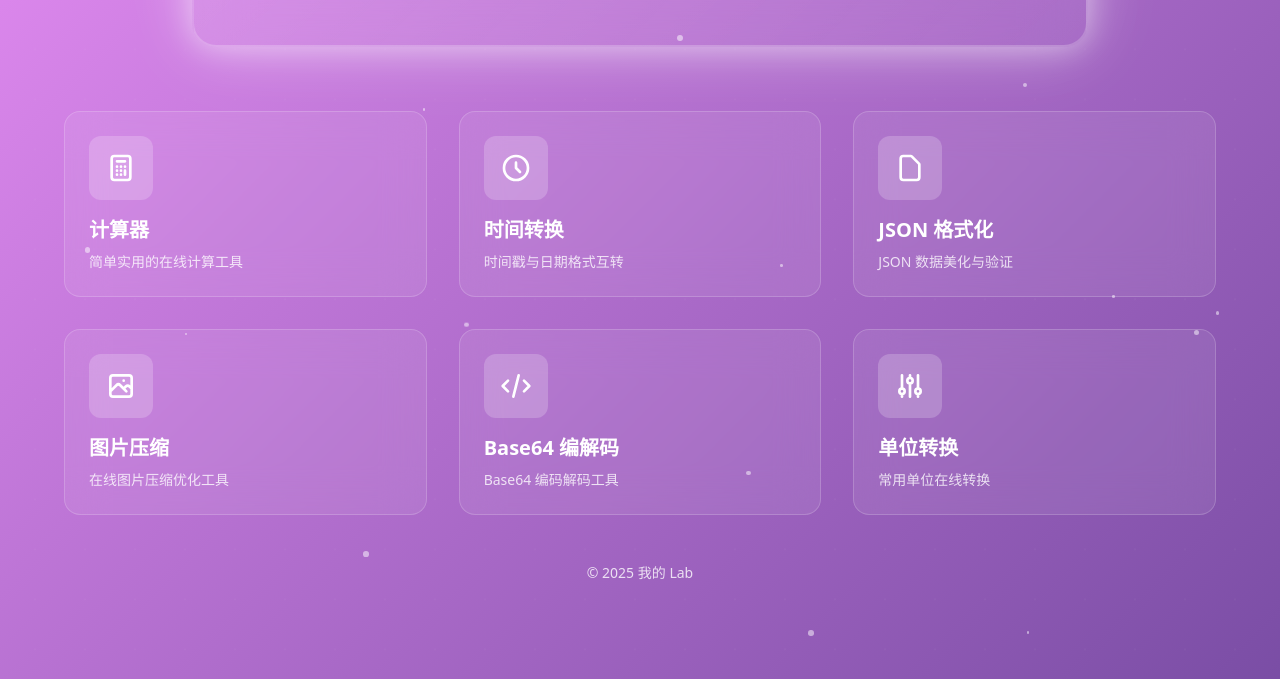
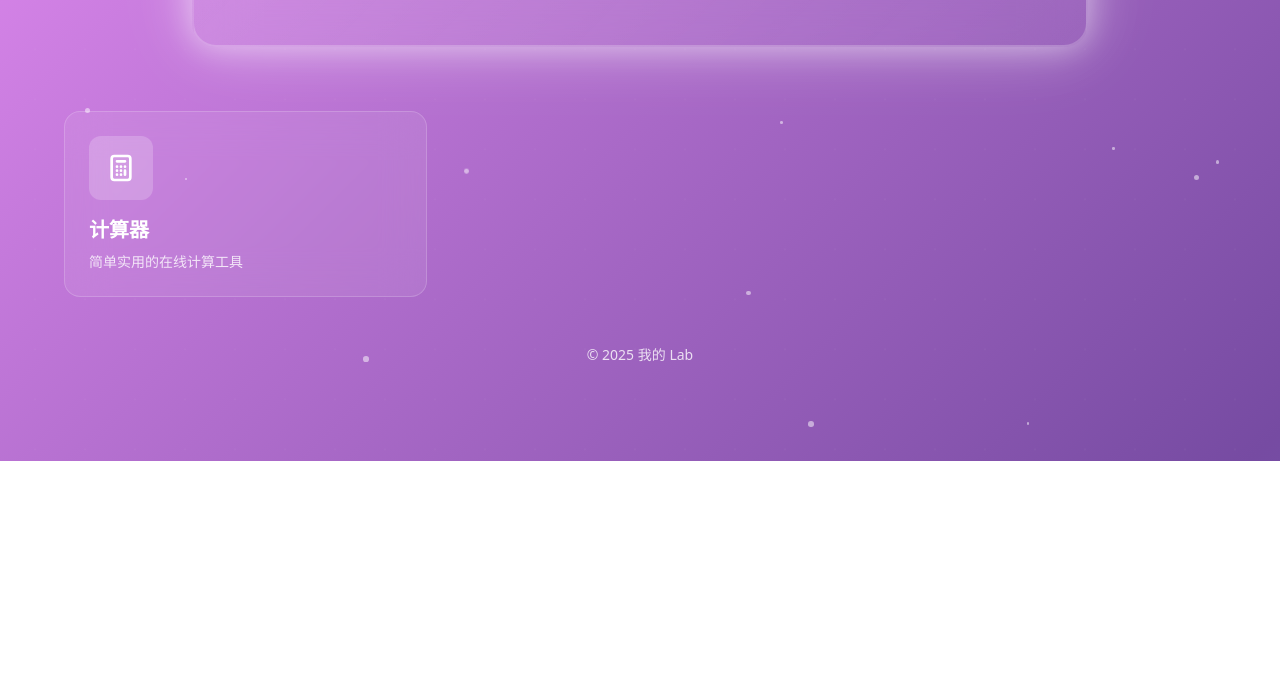
Before and after one commit to lulubiu/lab-dev-blog, a plain HTML site: page index.html in a window 1280 px wide. Shown: the part 521-1200 px from the top of the page. After the commit the page ends 982 px from the top, so only its background shows below. Drawn offline with nearby package versions, Linux system fonts and the light colour scheme.

Commit message:
add - logo & optimize something

```diff
--- a/index.html
+++ b/index.html
@@ -3,7 +3,40 @@
 <head>
     <meta charset="UTF-8">
     <meta name="viewport" content="width=device-width, initial-scale=1.0">
-    <title>我的 Lab</title>
+
+    <!-- SEO 基础标签 -->
+    <title>我的 Lab - 一些有趣好玩的创意小工具</title>
+    <meta name="description" content="我做的一些小工具，没什么大用，但我个人觉得很有意思。欢迎来我的个人实验室玩">
+    <meta name="robots" content="index, follow">
+    <link rel="canonical" href="https://lab.lulubiu.com/" />
+
+    <!-- Open Graph 标签（社交媒体分享优化） -->
+    <meta property="og:type" content="website">
+    <meta property="og:title" content="我的 Lab - 一些有趣好玩的创意小工具">
+    <meta property="og:description" content="我做的一些小工具，没什么大用，但我个人觉得很有意思。欢迎来我的个人实验室玩">
+    <meta property="og:url" content="https://lab.lulubiu.com/">
+    <meta property="og:site_name" content="我的 Lab">
+    <!-- <meta property="og:image" content="https://lab.lulubiu.com/og-image.jpg"> -->
+
+    <!-- Twitter Card 标签 -->
+    <meta name="twitter:card" content="summary_large_image">
+    <meta name="twitter:title" content="我的 Lab - 一些有趣好玩的创意小工具">
+    <meta name="twitter:description" content="我做的一些小工具，没什么大用，但我个人觉得很有意思。欢迎来我的个人实验室玩">
+    <!-- <meta name="twitter:image" content="https://lab.lulubiu.com/twitter-image.jpg"> -->
+    <meta property="og:site_name" content="我的 Lab">
+    <!-- <meta property="og:image" content="https://lab.lulubiu.com/og-image.jpg"> -->
+
+    <!-- Twitter Card 标签 -->
+    <meta name="twitter:card" content="summary_large_image">
+    <meta name="twitter:title" content="我的 Lab - 一些有趣好玩的创意小工具">
+    <meta name="twitter:description" content="我做的一些小工具，没什么大用，但我个人觉得很有意思。欢迎来我的个人实验室玩">
+    <!-- <meta name="twitter:image" content="https://lab.lulubiu.com/twitter-image.jpg"> -->
+
+    <!-- 网站图标 -->
+    <link rel="icon" href="public/favicon.ico" type="image/x-icon">
+    <link rel="icon" href="public/logo.svg" type="image/svg+xml">
+    <link rel="apple-touch-icon" href="public/logo.png">
+
     <script src="https://cdn.tailwindcss.com"></script>
     <link rel="stylesheet" href="styles.css">
 </head>
@@ -15,7 +48,7 @@
                 我的 Lab
             </h1>
             <p class="text-xl md:text-2xl text-white/90 mb-8">
-                我觉得有趣、好玩的 idea
+                我做的一些小工具，没什么大用，但我个人觉得很有意思。欢迎来我的个人实验室玩
             </p>
         </div>
 
@@ -57,56 +90,6 @@
                 <p class="text-white/80 text-sm">简单实用的在线计算工具</p>
             </div>
 
-            <div class="tool-card glass-effect rounded-2xl p-6 cursor-pointer">
-                <div class="icon-wrapper flex items-center justify-center w-16 h-16 bg-white/20 rounded-xl mb-4">
-                    <svg class="w-8 h-8 text-white" fill="none" stroke="currentColor" viewBox="0 0 24 24">
-                        <path stroke-linecap="round" stroke-linejoin="round" stroke-width="2" d="M12 8v4l3 3m6-3a9 9 0 11-18 0 9 9 0 0118 0z"></path>
-                    </svg>
-                </div>
-                <h3 class="text-xl font-semibold text-white mb-2">时间转换</h3>
-                <p class="text-white/80 text-sm">时间戳与日期格式互转</p>
-            </div>
-
-            <div class="tool-card glass-effect rounded-2xl p-6 cursor-pointer">
-                <div class="icon-wrapper flex items-center justify-center w-16 h-16 bg-white/20 rounded-xl mb-4">
-                    <svg class="w-8 h-8 text-white" fill="none" stroke="currentColor" viewBox="0 0 24 24">
-                        <path stroke-linecap="round" stroke-linejoin="round" stroke-width="2" d="M7 21h10a2 2 0 002-2V9.414a1 1 0 00-.293-.707l-5.414-5.414A1 1 0 0012.586 3H7a2 2 0 00-2 2v14a2 2 0 002 2z"></path>
-                    </svg>
-                </div>
-                <h3 class="text-xl font-semibold text-white mb-2">JSON 格式化</h3>
-                <p class="text-white/80 text-sm">JSON 数据美化与验证</p>
-            </div>
-
-            <div class="tool-card glass-effect rounded-2xl p-6 cursor-pointer">
-                <div class="icon-wrapper flex items-center justify-center w-16 h-16 bg-white/20 rounded-xl mb-4">
-                    <svg class="w-8 h-8 text-white" fill="none" stroke="currentColor" viewBox="0 0 24 24">
-                        <path stroke-linecap="round" stroke-linejoin="round" stroke-width="2" d="M4 16l4.586-4.586a2 2 0 012.828 0L16 16m-2-2l1.586-1.586a2 2 0 012.828 0L20 14m-6-6h.01M6 20h12a2 2 0 002-2V6a2 2 0 00-2-2H6a2 2 0 00-2 2v12a2 2 0 002 2z"></path>
-                    </svg>
-                </div>
-                <h3 class="text-xl font-semibold text-white mb-2">图片压缩</h3>
-                <p class="text-white/80 text-sm">在线图片压缩优化工具</p>
-            </div>
-
-            <div class="tool-card glass-effect rounded-2xl p-6 cursor-pointer">
-                <div class="icon-wrapper flex items-center justify-center w-16 h-16 bg-white/20 rounded-xl mb-4">
-                    <svg class="w-8 h-8 text-white" fill="none" stroke="currentColor" viewBox="0 0 24 24">
-                        <path stroke-linecap="round" stroke-linejoin="round" stroke-width="2" d="M10 20l4-16m4 4l4 4-4 4M6 16l-4-4 4-4"></path>
-                    </svg>
-                </div>
-                <h3 class="text-xl font-semibold text-white mb-2">Base64 编解码</h3>
-                <p class="text-white/80 text-sm">Base64 编码解码工具</p>
-            </div>
-
-            <div class="tool-card glass-effect rounded-2xl p-6 cursor-pointer">
-                <div class="icon-wrapper flex items-center justify-center w-16 h-16 bg-white/20 rounded-xl mb-4">
-                    <svg class="w-8 h-8 text-white" fill="none" stroke="currentColor" viewBox="0 0 24 24">
-                        <path stroke-linecap="round" stroke-linejoin="round" stroke-width="2" d="M12 6V4m0 2a2 2 0 100 4m0-4a2 2 0 110 4m-6 8a2 2 0 100-4m0 4a2 2 0 110-4m0 4v2m0-6V4m6 6v10m6-2a2 2 0 100-4m0 4a2 2 0 110-4m0 4v2m0-6V4"></path>
-                    </svg>
-                </div>
-                <h3 class="text-xl font-semibold text-white mb-2">单位转换</h3>
-                <p class="text-white/80 text-sm">常用单位在线转换</p>
-            </div>
-
         </div>
 
         <!-- 页脚 -->
```
Also changed, not shown: public/favicon.ico (added), public/logo.png (added), public/logo.svg (added), 1 other file.
